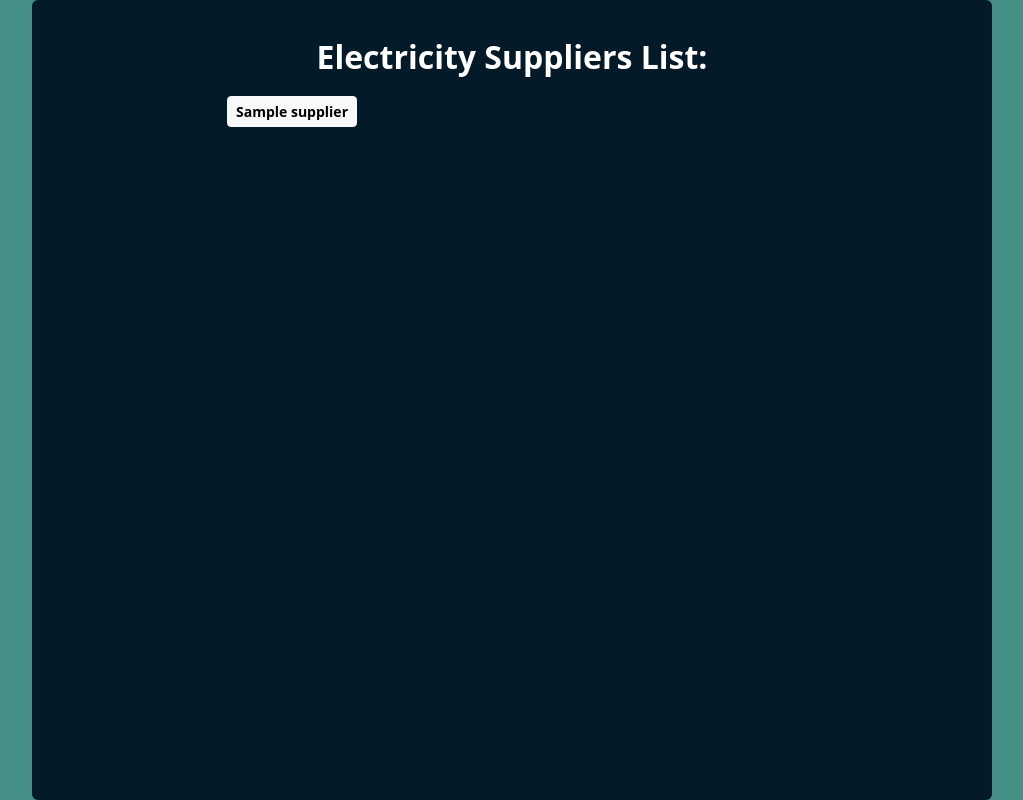
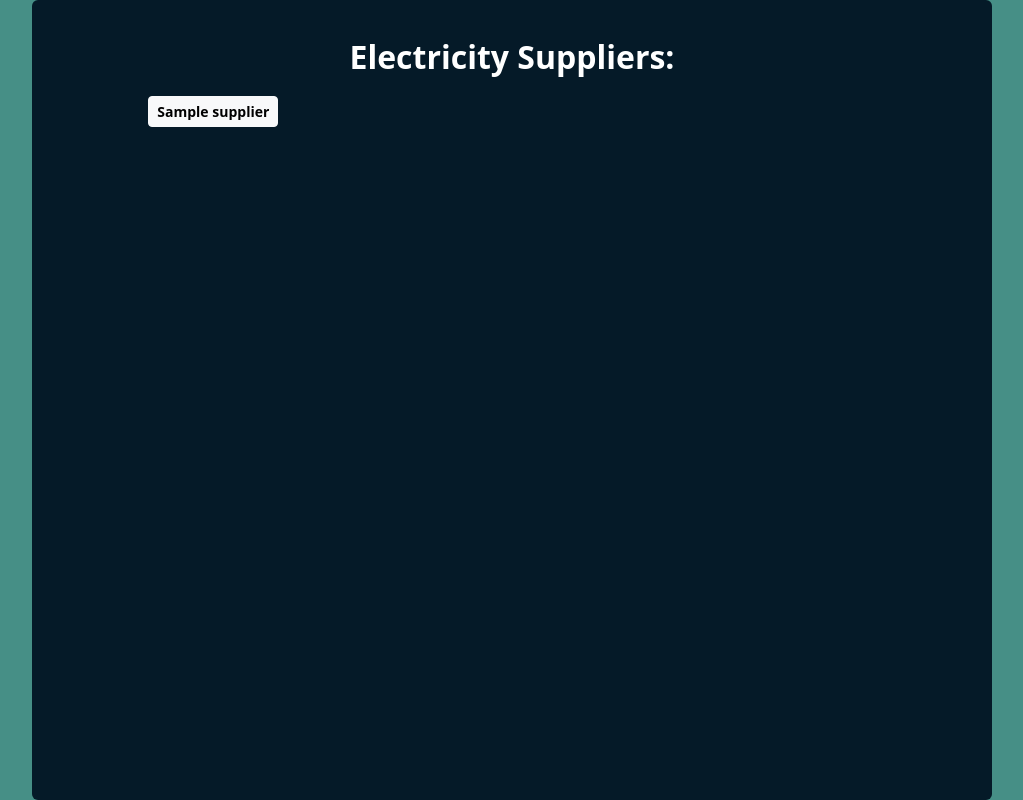
Before and after one commit to hylke35/Django_WebScrapper_ACM, a Django app: template acm_project/acm_app/templates/list.html in a window 1280 px wide. Shown: the whole page, without its empty margins (128-1151 px from the left). Run offline with Django 4.2, Linux system fonts and the light colour scheme; the template is opened without the code that fills it: values that come from a table or form of the project are taken from there, others are empty; tables that the repository leaves empty hold one stand-in row (values such as "Sample post"); some libraries are stand-ins or nearby versions.

Commit message:
Added some small features and design changes

```diff
--- a/acm_project/acm_app/static/style.css
+++ b/acm_project/acm_app/static/style.css
@@ -64,9 +64,9 @@ body {
 }
 
 ul {
-    columns: 2;
-    -webkit-columns: 2;
-    -moz-columns: 2;
+    columns: 3;
+    -webkit-columns: 3;
+    -moz-columns: 3;
 }
 
 li {
@@ -103,3 +103,12 @@ li {
     margin-bottom: 2%;
     font-weight: bold;
 }
+
+a {
+    text-decoration: none;
+    color: white;
+}
+
+a:hover {
+    color: gray;
+}
--- a/acm_project/acm_app/templates/detail.html
+++ b/acm_project/acm_app/templates/detail.html
@@ -6,7 +6,7 @@
     {% if scanned_supplier%}
         <div class="name">
             <h3>{{ scanned_supplier.name }}</h3>
-            <h3>{{ scanned_supplier.website }}</h3>
+            <h3><a href="https://{{ scanned_supplier.website }}">{{ scanned_supplier.website }}</a></h3>
         </div>
         <div class="image">
             <img src="{% static scanned_supplier.logo %}" class="rounded float-end" alt="test">
--- a/acm_project/acm_app/templates/index.html
+++ b/acm_project/acm_app/templates/index.html
@@ -1,6 +1,11 @@
 {% extends 'base.html' %}
 
 {% block content %}
+{% if error %}
+<script>
+    alert('{{ error }}')
+</script>
+{% endif %}
 <div class="content rounded">
     <h2 class="welcome">Welcome, please press the button below to retrieve the list of electricity suppliers.</h2>
         <form action="{% url 'update' %}" method="post">
--- a/acm_project/acm_app/templates/list.html
+++ b/acm_project/acm_app/templates/list.html
@@ -2,7 +2,7 @@
 
 {% block content %}
     <div class="list_content rounded">
-        <h2 class="list_title" style="color: white;">Electricity Suppliers List:</h2>
+        <h2 class="list_title" style="color: white;">Electricity Suppliers:</h2>
         <ul>
         {% for supplier in suppliers %}
         <li>
```
Also changed, not shown: acm_project/acm_app/views.py (+7 -0 lines).
